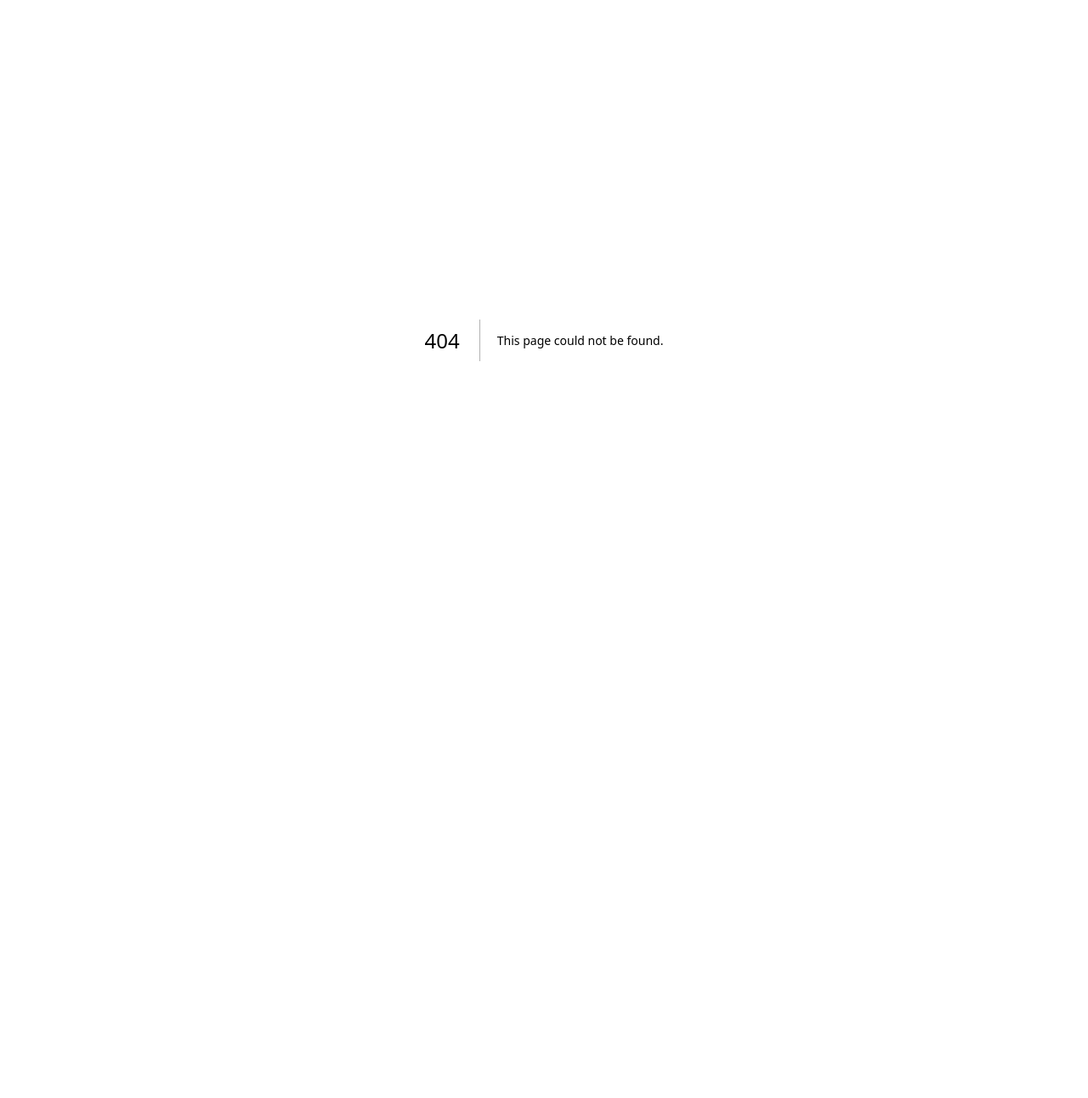
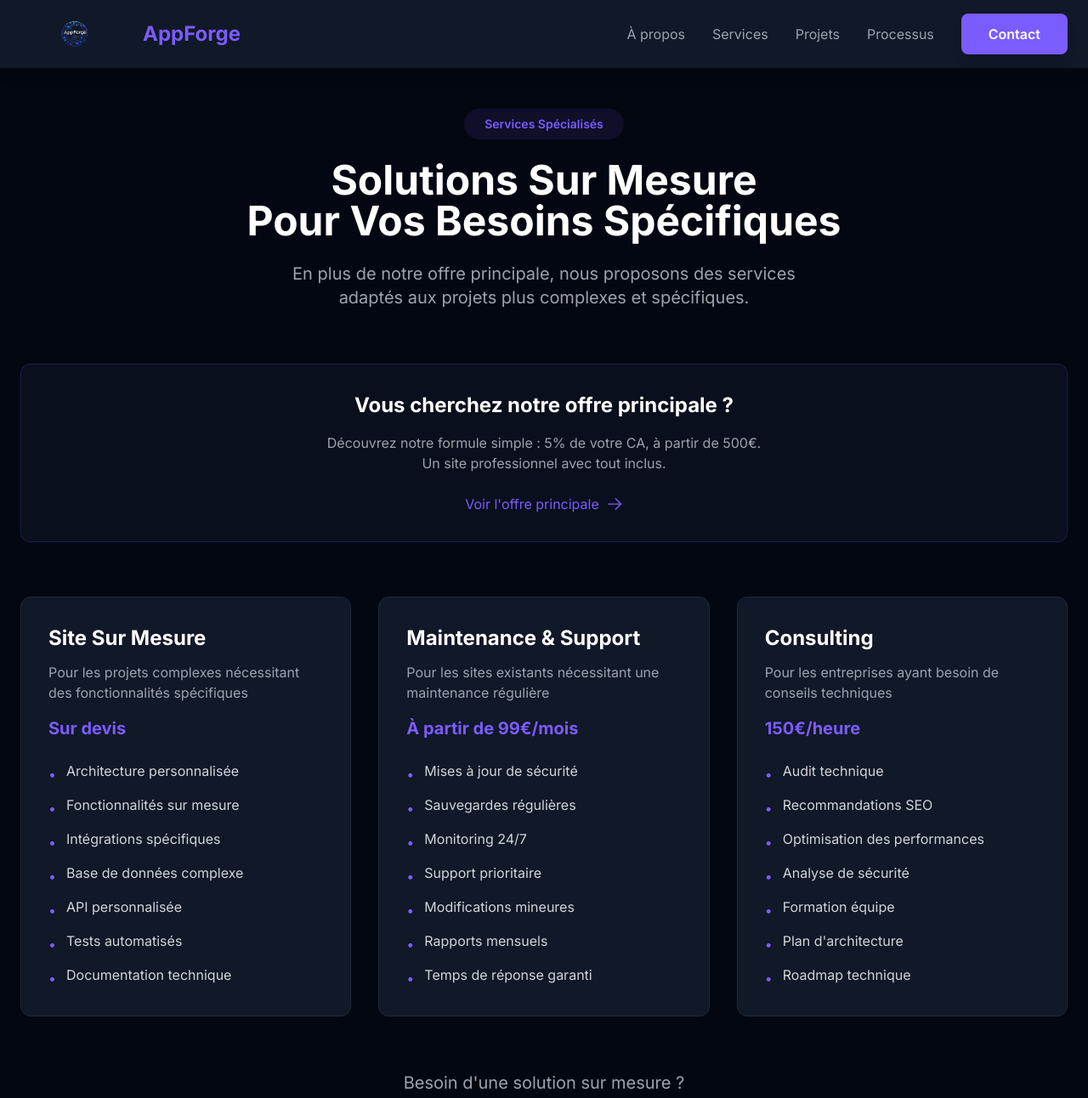
Before and after one commit to Skymx82/appforge, a Next.js app: page /services in a window 1280 px wide. Before the commit this address had no page. Shown: the top 1292 px of the page at 85% size. Before the commit the page ends 800 px from the top, so only its background shows below. Built offline with nearby package versions, Linux system fonts and the light colour scheme.

Commit message:
refactor: Séparation des pages About et Services, amélioration de la navigation

```diff
--- a/app/about/page.tsx
+++ b/app/about/page.tsx
@@ -5,11 +5,9 @@ import Image from 'next/image';
 import Link from 'next/link';
 import { ArrowRightIcon } from '@heroicons/react/24/outline';
 
-
-
 export default function About() {
   return (
-    <main className="min-h-screen bg-gray-950 pt-24">
+    <main className="min-h-screen bg-gray-950">
       <div className="container mx-auto px-4 py-8">
         <motion.div
           initial={{ opacity: 0, y: 20 }}
@@ -94,6 +92,7 @@ export default function About() {
                 </p>
               </div>
             </div>
+          </div>
 
           <div className="mt-8 md:mt-12 flex flex-col items-center text-center">
             <p className="text-lg md:text-xl text-primary font-semibold mb-4 md:mb-6">
@@ -110,9 +109,8 @@ export default function About() {
               Ensemble, nous pouvons créer quelque chose de grand.
             </p>
           </div>
-          </div>
 
-          <div className="text-center text-gray-400">
+          <div className="text-center text-gray-400 mt-8">
             <p>
               Merci à tous ceux qui me soutiennent dans cette aventure !
             </p>
--- a/app/components/Header.tsx
+++ b/app/components/Header.tsx
@@ -15,7 +15,8 @@ export default function Header() {
   }, []);
 
   const menuItems = [
-    { href: '#services', label: 'Services' },
+    { href: '/about', label: 'À propos' },
+    { href: '/services', label: 'Services' },
     { href: '#projects', label: 'Projets' },
     { href: '#process', label: 'Processus' },
   ];
--- a/app/components/SmallBusinessSection.tsx
+++ b/app/components/SmallBusinessSection.tsx
@@ -8,68 +8,93 @@ import {
   CheckIcon,
   ChartBarIcon,
   CurrencyEuroIcon,
-  RocketLaunchIcon
+  RocketLaunchIcon,
+  SparklesIcon
 } from '@heroicons/react/24/outline';
 
 const features = [
   {
-    title: 'Site Pro',
-    description: 'Le même site pro pour tous',
-    icon: BuildingStorefrontIcon
+    title: 'Prix Adapté',
+    description: '5% de votre CA seulement',
+    icon: CurrencyEuroIcon,
+    detail: 'Un prix juste qui évolue avec votre entreprise'
   },
   {
-    title: 'Prix Mini',
-    description: 'À partir de 500€',
-    icon: CurrencyEuroIcon
+    title: 'Site Premium',
+    description: 'Design pro et moderne',
+    icon: SparklesIcon,
+    detail: 'La même qualité premium pour tous'
   },
   {
-    title: 'Sans Surprise',
-    description: '5% de votre CA, c\'est tout',
-    icon: ChartBarIcon
+    title: 'Tout Compris',
+    description: 'Hébergement et maintenance',
+    icon: BuildingStorefrontIcon,
+    detail: 'Aucun frais caché, tout est inclus'
   },
   {
     title: 'Rapide',
-    description: 'En ligne en quelques jours',
-    icon: RocketLaunchIcon
+    description: 'En ligne en 48h',
+    icon: RocketLaunchIcon,
+    detail: 'De la commande à la mise en ligne'
   }
 ];
 
 const examples = [
   {
-    revenue: '10 000€',
+    revenue: '10 000€/an',
     price: '500€',
-    note: 'Prix minimum'
+    note: 'Prix minimum garanti',
+    detail: 'Idéal pour débuter'
   },
   {
-    revenue: '20 000€',
+    revenue: '20 000€/an',
     price: '1 000€',
-    note: 'Prix adapté'
+    note: '5% de votre CA',
+    detail: 'Pour les TPE/PME'
   },
   {
-    revenue: '50 000€',
+    revenue: '50 000€/an',
     price: '2 500€',
-    note: 'Prix adapté'
+    note: '5% de votre CA',
+    detail: 'Pour les entreprises établies'
   }
 ];
 
 const included = [
-  'Design moderne personnalisé',
-  'Adapté mobile et tablette',
-  'Hébergement inclus',
+  {
+    title: 'Design & Développement',
+    items: [
+      'Design moderne sur mesure',
+      'Responsive (mobile, tablette)',
+      'Animations et interactions',
+      'Formulaires de contact'
+    ]
+  },
+  {
+    title: 'Hébergement & Domaine',
+    items: [
+      'Hébergement premium inclus',
       'Nom de domaine offert',
-  'Emails professionnels',
-  'Site sécurisé (HTTPS)',
+      'Certificat SSL (HTTPS)',
+      'Emails professionnels'
+    ]
+  },
+  {
+    title: 'SEO & Performance',
+    items: [
       'Optimisation Google',
-  'Maintenance incluse',
-  'Support réactif',
-  'Formation incluse'
+      'Site ultra rapide',
+      'Statistiques de visites',
+      'Mises à jour régulières'
+    ]
+  }
 ];
 
 export default function SmallBusinessSection() {
   const router = useRouter();
 
   return (
-    <section className="py-16 md:py-24 bg-gray-950" id="small-business">
+    <section className="py-16 md:py-24 bg-gray-900" id="offre-principale">
       <div className="container mx-auto px-6">
         <div className="text-center mb-16">
           <motion.span
@@ -77,32 +102,32 @@ export default function SmallBusinessSection() {
             whileInView={{ opacity: 1 }}
             transition={{ duration: 0.3 }}
             viewport={{ once: true, margin: "-100px" }}
-            className="bg-primary/10 text-primary px-4 py-1 rounded-full text-sm mb-6 inline-block"
+            className="bg-primary/10 text-primary px-6 py-2 rounded-full text-sm mb-6 inline-block font-semibold"
           >
-            Un Site Web Pour Tous
+            Notre Offre Unique
           </motion.span>
-          <motion.h3
+          <motion.h2
             initial={{ opacity: 0, y: 10 }}
             whileInView={{ opacity: 1, y: 0 }}
             transition={{ duration: 0.3, delay: 0.1 }}
             viewport={{ once: true, margin: "-100px" }}
-            className="text-3xl font-bold text-white mb-4"
+            className="text-4xl md:text-5xl font-bold text-white mb-6"
           >
-            Votre Site Web Pro<br />Au Prix Qui Vous Convient
-          </motion.h3>
+            Un Site Pro au Prix<br />de Votre Réussite
+          </motion.h2>
           <motion.p
             initial={{ opacity: 0, y: 10 }}
             whileInView={{ opacity: 1, y: 0 }}
             transition={{ duration: 0.3, delay: 0.2 }}
             viewport={{ once: true, margin: "-100px" }}
-            className="text-gray-400 max-w-2xl mx-auto"
+            className="text-xl text-gray-400 max-w-3xl mx-auto"
           >
-            Un vrai site professionnel ne devrait pas coûter une fortune.
-            C'est pourquoi nous adaptons nos prix à vos moyens.
+            5% de votre chiffre d'affaires, c'est tout ce que vous payez.<br />
+            Un prix qui s'adapte à votre croissance, avec la même qualité premium pour tous.
           </motion.p>
         </div>
 
-        {/* Grille des caractéristiques */}
+        {/* Points clés */}
         <div className="grid md:grid-cols-4 gap-6 mb-16">
           {features.map((feature, index) => (
             <motion.div
@@ -111,15 +136,17 @@ export default function SmallBusinessSection() {
               whileInView={{ opacity: 1, y: 0 }}
               transition={{ duration: 0.3, delay: index * 0.1 }}
               viewport={{ once: true, margin: "-100px" }}
-              className="bg-gray-900/50 backdrop-blur-sm p-6 rounded-lg border border-gray-800/50 text-center"
+              className="bg-gray-800 p-6 rounded-xl border border-gray-700 text-center hover:bg-gray-750 transition-all"
             >
-              <feature.icon className="w-8 h-8 text-primary mx-auto mb-4" />
-              <h4 className="text-lg font-bold text-white mb-2">{feature.title}</h4>
-              <p className="text-gray-400">{feature.description}</p>
+              <feature.icon className="w-10 h-10 text-primary mx-auto mb-4" />
+              <h4 className="text-xl font-bold text-white mb-2">{feature.title}</h4>
+              <p className="text-gray-300 mb-3">{feature.description}</p>
+              <p className="text-sm text-gray-400">{feature.detail}</p>
             </motion.div>
           ))}
         </div>
 
+        {/* Exemples de prix et inclus */}
         <div className="grid lg:grid-cols-2 gap-12 items-start">
           {/* Exemples de prix */}
           <motion.div
@@ -127,32 +154,25 @@ export default function SmallBusinessSection() {
             whileInView={{ opacity: 1, x: 0 }}
             transition={{ duration: 0.3 }}
             viewport={{ once: true, margin: "-100px" }}
-            className="bg-gray-900/50 backdrop-blur-sm p-8 rounded-lg border border-gray-800/50"
+            className="bg-gray-800 p-8 rounded-xl border border-gray-700"
           >
-            <h4 className="text-2xl font-bold text-white mb-6">Exemples Concrets</h4>
+            <h3 className="text-2xl font-bold text-white mb-8">Exemples de Prix</h3>
             <div className="space-y-6">
               {examples.map((example, index) => (
                 <div
                   key={index}
-                  className="flex items-center justify-between p-4 rounded-lg bg-gray-800/50 border border-gray-700/50"
+                  className="flex items-center justify-between p-5 rounded-lg bg-gray-900 border border-gray-700 hover:border-primary/50 transition-all"
                 >
                   <div>
-                    <div className="text-sm text-gray-400 mb-1">Si vous gagnez</div>
-                    <div className="text-lg font-bold text-white">{example.revenue}</div>
+                    <div className="text-lg font-bold text-white mb-1">{example.revenue}</div>
+                    <div className="text-sm text-gray-400">{example.detail}</div>
                   </div>
                   <div className="text-right">
-                    <div className="text-xl font-bold text-primary">{example.price}</div>
-                    <div className="text-sm text-gray-400">{example.note}</div>
+                    <div className="text-2xl font-bold text-primary">{example.price}</div>
+                    <div className="text-sm text-gray-300">{example.note}</div>
                   </div>
                 </div>
               ))}
-              <button
-                onClick={() => router.push('/calculateur')}
-                className="w-full mt-4 bg-primary text-white px-6 py-3 rounded-lg hover:bg-primary/90 transition-colors flex items-center justify-center space-x-2"
-              >
-                <span>Calculer mon prix</span>
-                <ArrowRightIcon className="w-4 h-4" />
-              </button>
             </div>
           </motion.div>
 
@@ -162,17 +182,21 @@ export default function SmallBusinessSection() {
             whileInView={{ opacity: 1, x: 0 }}
             transition={{ duration: 0.3 }}
             viewport={{ once: true, margin: "-100px" }}
-            className="bg-gray-900/50 backdrop-blur-sm p-8 rounded-lg border border-gray-800/50"
+            className="bg-gray-800 p-8 rounded-xl border border-gray-700"
           >
-            <h4 className="text-2xl font-bold text-white mb-6">Tout Est Compris</h4>
-            <p className="text-gray-400 mb-6">
-              Quel que soit le prix que vous payez, vous avez accès à toutes ces fonctionnalités :
-            </p>
-            <div className="grid grid-cols-1 md:grid-cols-2 gap-4">
-              {included.map((feature, index) => (
-                <div key={index} className="flex items-center space-x-3">
+            <h3 className="text-2xl font-bold text-white mb-8">Tout Est Inclus</h3>
+            <div className="space-y-8">
+              {included.map((category, index) => (
+                <div key={index}>
+                  <h4 className="text-lg font-semibold text-primary mb-4">{category.title}</h4>
+                  <div className="grid gap-3">
+                    {category.items.map((item, itemIndex) => (
+                      <div key={itemIndex} className="flex items-center space-x-3">
                         <CheckIcon className="w-5 h-5 text-primary flex-shrink-0" />
-                  <span className="text-gray-300">{feature}</span>
+                        <span className="text-gray-300">{item}</span>
+                      </div>
+                    ))}
+                  </div>
                 </div>
               ))}
             </div>
@@ -187,17 +211,26 @@ export default function SmallBusinessSection() {
           viewport={{ once: true, margin: "-100px" }}
           className="mt-16 text-center"
         >
-          <p className="text-gray-400 mb-6 max-w-2xl mx-auto">
-            Découvrez en 30 secondes combien coûterait votre site web professionnel.
+          <p className="text-xl text-gray-400 mb-8 max-w-2xl mx-auto">
+            Calculez votre prix en 30 secondes.<br />
             C'est simple, transparent, et sans engagement.
           </p>
+          <div className="flex flex-col items-center space-y-6">
             <button
               onClick={() => router.push('/calculateur')}
-            className="px-8 py-4 bg-primary text-white rounded-lg hover:bg-primary/90 transition-colors inline-flex items-center space-x-2"
+              className="px-8 py-4 bg-primary text-white rounded-lg hover:bg-primary/90 transition-all text-lg font-semibold inline-flex items-center space-x-3 group"
             >
-            <span>Commencer mon projet</span>
-            <ArrowRightIcon className="w-5 h-5" />
+              <span>Calculer mon prix</span>
+              <ArrowRightIcon className="w-5 h-5 group-hover:translate-x-1 transition-transform" />
             </button>
+            <a
+              href="/services"
+              className="text-sm text-gray-500 hover:text-gray-400 transition-colors underline-offset-4 hover:underline inline-flex items-center space-x-2"
+            >
+              <span>Voir nos services spécialisés</span>
+              <ArrowRightIcon className="w-4 h-4" />
+            </a>
+          </div>
         </motion.div>
       </div>
     </section>
--- /dev/null
+++ b/app/services/page.tsx
@@ -0,0 +1,164 @@
+'use client';
+
+import { motion } from 'framer-motion';
+import Link from 'next/link';
+import { ArrowRightIcon } from '@heroicons/react/24/outline';
+import Header from '../components/Header';
+import Footer from '../components/Footer';
+
+const otherServices = [
+  {
+    title: 'Site Sur Mesure',
+    description: 'Pour les projets complexes nécessitant des fonctionnalités spécifiques',
+    price: 'Sur devis',
+    features: [
+      'Architecture personnalisée',
+      'Fonctionnalités sur mesure',
+      'Intégrations spécifiques',
+      'Base de données complexe',
+      'API personnalisée',
+      'Tests automatisés',
+      'Documentation technique'
+    ]
+  },
+  {
+    title: 'Maintenance & Support',
+    description: 'Pour les sites existants nécessitant une maintenance régulière',
+    price: 'À partir de 99€/mois',
+    features: [
+      'Mises à jour de sécurité',
+      'Sauvegardes régulières',
+      'Monitoring 24/7',
+      'Support prioritaire',
+      'Modifications mineures',
+      'Rapports mensuels',
+      'Temps de réponse garanti'
+    ]
+  },
+  {
+    title: 'Consulting',
+    description: 'Pour les entreprises ayant besoin de conseils techniques',
+    price: '150€/heure',
+    features: [
+      'Audit technique',
+      'Recommandations SEO',
+      'Optimisation des performances',
+      'Analyse de sécurité',
+      'Formation équipe',
+      'Plan d\'architecture',
+      'Roadmap technique'
+    ]
+  }
+];
+
+export default function ServicesPage() {
+  return (
+    <main className="min-h-screen bg-gray-950">
+      <Header />
+
+      <section className="pt-24 md:pt-32 pb-16 px-4 md:px-6">
+        <div className="container mx-auto">
+          {/* En-tête */}
+          <div className="text-center mb-16">
+            <motion.span
+              initial={{ opacity: 0 }}
+              animate={{ opacity: 1 }}
+              transition={{ duration: 0.3 }}
+              className="bg-primary/10 text-primary px-6 py-2 rounded-full text-sm mb-6 inline-block font-semibold"
+            >
+              Services Spécialisés
+            </motion.span>
+            <motion.h1
+              initial={{ opacity: 0, y: 20 }}
+              animate={{ opacity: 1, y: 0 }}
+              transition={{ duration: 0.5, delay: 0.1 }}
+              className="text-4xl md:text-5xl font-bold text-white mb-6"
+            >
+              Solutions Sur Mesure<br />
+              Pour Vos Besoins Spécifiques
+            </motion.h1>
+            <motion.p
+              initial={{ opacity: 0, y: 20 }}
+              animate={{ opacity: 1, y: 0 }}
+              transition={{ duration: 0.5, delay: 0.2 }}
+              className="text-xl text-gray-400 max-w-3xl mx-auto"
+            >
+              En plus de notre offre principale, nous proposons des services<br />
+              adaptés aux projets plus complexes et spécifiques.
+            </motion.p>
+          </div>
+
+          {/* Offre principale rappel */}
+          <motion.div
+            initial={{ opacity: 0, y: 20 }}
+            animate={{ opacity: 1, y: 0 }}
+            transition={{ duration: 0.5, delay: 0.3 }}
+            className="bg-gray-900/50 rounded-xl p-8 mb-16 backdrop-blur-sm border border-primary/20 text-center"
+          >
+            <h2 className="text-2xl font-bold text-white mb-4">
+              Vous cherchez notre offre principale ?
+            </h2>
+            <p className="text-gray-400 mb-6">
+              Découvrez notre formule simple : 5% de votre CA, à partir de 500€.<br />
+              Un site professionnel avec tout inclus.
+            </p>
+            <Link
+              href="/"
+              className="inline-flex items-center space-x-2 text-primary hover:text-primary/80 transition-colors"
+            >
+              <span>Voir l'offre principale</span>
+              <ArrowRightIcon className="w-5 h-5" />
+            </Link>
+          </motion.div>
+
+          {/* Services spécialisés */}
+          <div className="grid md:grid-cols-3 gap-8">
+            {otherServices.map((service, index) => (
+              <motion.div
+                key={index}
+                initial={{ opacity: 0, y: 20 }}
+                animate={{ opacity: 1, y: 0 }}
+                transition={{ duration: 0.5, delay: 0.4 + index * 0.1 }}
+                className="bg-gray-900 border border-gray-800 rounded-xl p-8 hover:border-primary/50 transition-all"
+              >
+                <h3 className="text-2xl font-bold text-white mb-3">{service.title}</h3>
+                <p className="text-gray-400 mb-4">{service.description}</p>
+                <div className="text-xl font-bold text-primary mb-6">{service.price}</div>
+                <ul className="space-y-3">
+                  {service.features.map((feature, featureIndex) => (
+                    <li key={featureIndex} className="flex items-start space-x-3 text-gray-300">
+                      <span className="text-primary mt-1">•</span>
+                      <span>{feature}</span>
+                    </li>
+                  ))}
+                </ul>
+              </motion.div>
+            ))}
+          </div>
+
+          {/* Contact */}
+          <motion.div
+            initial={{ opacity: 0, y: 20 }}
+            animate={{ opacity: 1, y: 0 }}
+            transition={{ duration: 0.5, delay: 0.7 }}
+            className="mt-16 text-center"
+          >
+            <p className="text-xl text-gray-400 mb-8">
+              Besoin d'une solution sur mesure ?<br />
+              Discutons de votre projet ensemble.
+            </p>
+            <Link
+              href="/contact"
+              className="px-8 py-4 bg-primary text-white rounded-lg hover:bg-primary/90 transition-all text-lg font-semibold inline-flex items-center space-x-3 group"
+            >
+              <span>Nous contacter</span>
+              <ArrowRightIcon className="w-5 h-5 group-hover:translate-x-1 transition-transform" />
+            </Link>
+          </motion.div>
+        </div>
+      </section>
+
+      <Footer />
+    </main>
+  );
+}
```
Lines whose indentation alone changed are shown as unchanged.
